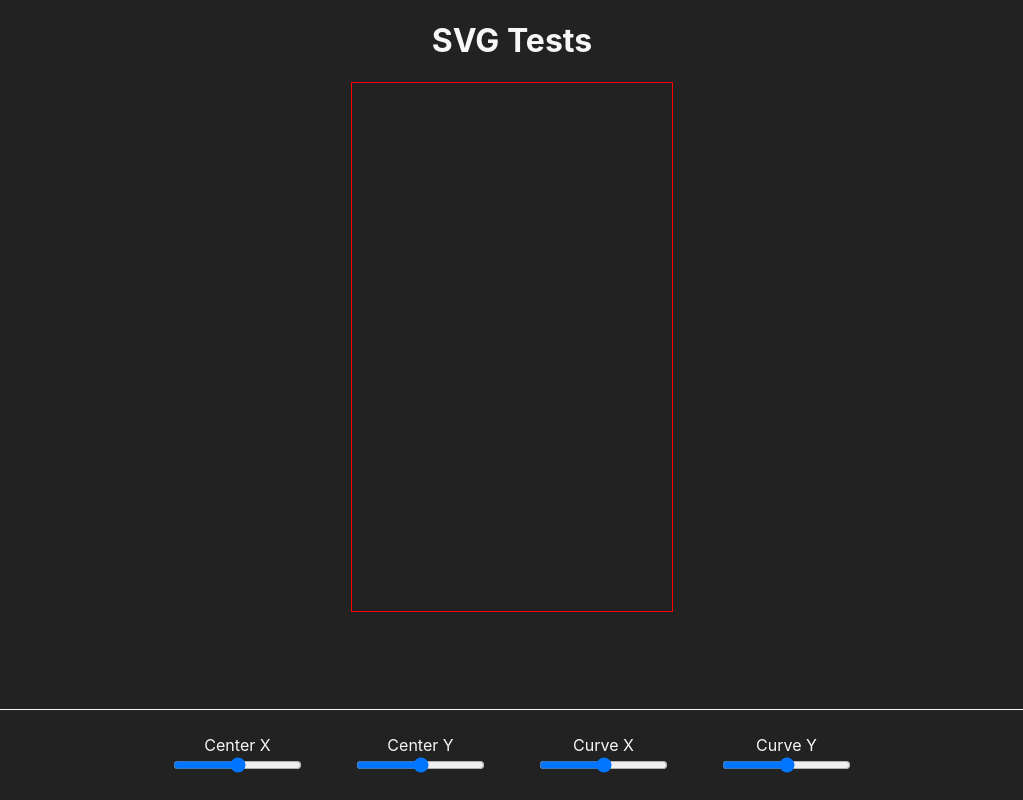
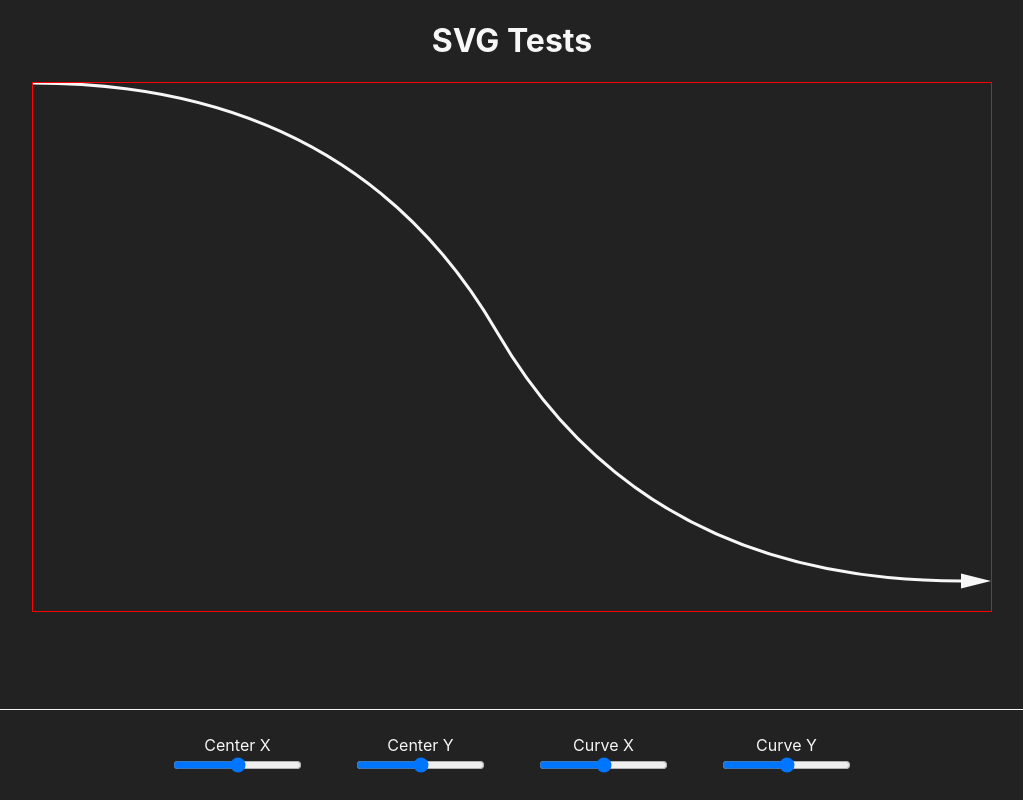
Before and after one commit to nick-silverchip/svg-tests, a React (Create React App) app: page / in a window 1280 px wide. Shown: the whole page, without its empty margins (128-1151 px from the left). Built offline with nearby package versions, Linux system fonts and the light colour scheme.

Commit message:
Refactor SVG sizing for useLayoutEffect

```diff
--- a/src/App.js
+++ b/src/App.js
@@ -40,8 +40,8 @@ function App() {
       <h1>SVG Tests</h1>
       <div className="svg-container" style={{ width: "75vw", height: "66vh" }}>
         {/* <SVGStraightArrow {...straightArrowProps} /> */}
-        <SVGBracket {...bracketProps} />
-        {/* <SVGCurvedArrow {...curvedArrowProps} /> */}
+        {/* <SVGBracket {...bracketProps} /> */}
+        <SVGCurvedArrow {...curvedArrowProps} />
       </div>
       <Controls {...controlProps} />
     </div>
--- a/src/SVGBracket.js
+++ b/src/SVGBracket.js
@@ -1,12 +1,19 @@
-import { useRef } from "react";
+import { useState, useLayoutEffect, useRef } from "react";
 import SVG from "./SVG";
 import PathCurve from "./PathCurve";
 
 function SVGBracket({ flipHorizontal = false, cp }) {
-  const containerRef = useRef({ current: { clientHeight: 0, clientWidth: 0 } });
-  const {
-    current: { clientHeight, clientWidth },
-  } = containerRef;
+  const containerRef = useRef(document.createElement("div"));
+
+  const [clientHeight, setClientHeight] = useState(0);
+  const [clientWidth, setClientWidth] = useState(0);
+
+  useLayoutEffect(() => {
+    if (containerRef.current) {
+      setClientWidth(containerRef.current.clientWidth);
+      setClientHeight(containerRef.current.clientHeight);
+    }
+  }, [containerRef.current.clientHeight, containerRef.current.clientWidth]);
 
   const svgProps = {
     width: clientWidth,
--- a/src/SVGCurvedArrow.js
+++ b/src/SVGCurvedArrow.js
@@ -1,4 +1,4 @@
-import { useRef } from "react";
+import { useState, useRef, useLayoutEffect } from "react";
 import SVG from "./SVG";
 import PathCurve from "./PathCurve";
 import { calcAngle } from "./utils";
@@ -12,11 +12,19 @@ function SVGBracket({
   left = false,
   horizontalOnly = true,
   verticalOnly = false,
+  cp,
 }) {
-  const containerRef = useRef({ current: { clientHeight: 0, clientWidth: 0 } });
-  const {
-    current: { clientHeight, clientWidth },
-  } = containerRef;
+  const containerRef = useRef(document.createElement("div"));
+
+  const [clientHeight, setClientHeight] = useState(0);
+  const [clientWidth, setClientWidth] = useState(0);
+
+  useLayoutEffect(() => {
+    if (containerRef.current) {
+      setClientWidth(containerRef.current.clientWidth);
+      setClientHeight(containerRef.current.clientHeight);
+    }
+  }, [containerRef.current.clientHeight, containerRef.current.clientWidth]);
 
   const svgProps = {
     width: clientWidth,
@@ -31,10 +39,15 @@ function SVGBracket({
       up ? pointerLength : clientHeight - pointerLength,
     ],
     centerXY: [
-      (clientWidth - pointerLength) / 2,
-      (clientHeight - pointerLength) / 2,
+      (clientWidth - pointerLength) / 2 +
+        (clientWidth - pointerLength) * cp.centerXY[0],
+      (clientHeight - pointerLength) / 2 +
+        (clientHeight - pointerLength) * cp.centerXY[1],
     ],
-    curveXY: [clientWidth / 3, 0],
+    curveXY: [
+      clientWidth / 3 + (clientWidth / 3) * cp.curveXY[0],
+      0 + (clientHeight / 3) * cp.curveXY[1],
+    ],
     strokeWidth: 3,
     strokeColor: "#f7f7f7",
     customStyles: {},
--- a/src/SVGStraightArrow.js
+++ b/src/SVGStraightArrow.js
@@ -1,4 +1,4 @@
-import { useRef } from "react";
+import { useState, useLayoutEffect, useRef } from "react";
 import SVG from "./SVG";
 import PathLine from "./PathLine";
 import PolygonTriangle from "./PolygonTriangle";
@@ -12,10 +12,17 @@ function SVGStraightArrow({
   up = false,
   left = false,
 }) {
-  const containerRef = useRef({ current: { clientHeight: 0, clientWidth: 0 } });
-  const {
-    current: { clientHeight, clientWidth },
-  } = containerRef;
+  const containerRef = useRef(document.createElement("div"));
+
+  const [clientHeight, setClientHeight] = useState(0);
+  const [clientWidth, setClientWidth] = useState(0);
+
+  useLayoutEffect(() => {
+    if (containerRef.current) {
+      setClientWidth(containerRef.current.clientWidth);
+      setClientHeight(containerRef.current.clientHeight);
+    }
+  }, [containerRef.current.clientHeight, containerRef.current.clientWidth]);
 
   const svgProps = {
     width: clientWidth,
```
